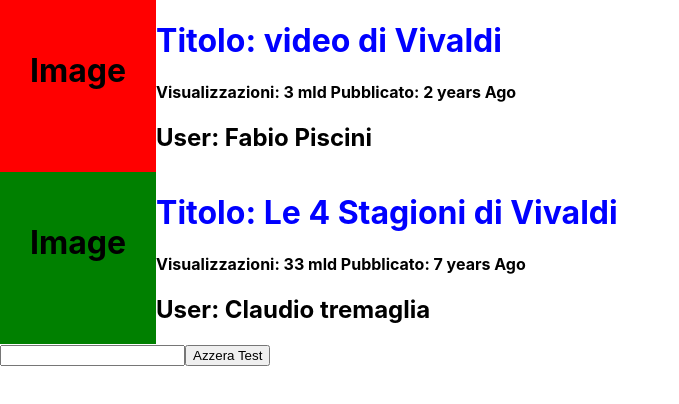
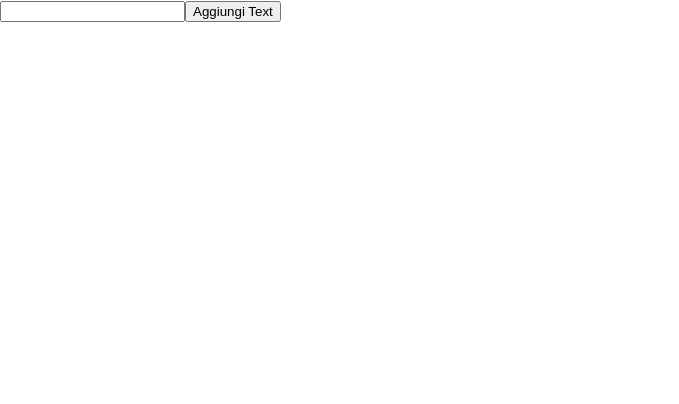
Before and after one commit to fabioPsc/app-react, a React (Create React App) app: page / in a window 1280 px wide. Shown: the top 404 px of the page, without its empty margins (0-679 px from the left). Built offline with nearby package versions, Linux system fonts and the light colour scheme.

Commit message:
todo app applòicazione con la pulizia del testo, setText (), pulisce input

```diff
--- a/src/App.js
+++ b/src/App.js
@@ -3,23 +3,35 @@ import './App.css';
 /* import VideoText from './VideoText'; */
 //CONCETTO DI STATE
 import {useState} from 'react';
-import VideoText from './VideoText';
+/* import VideoText from './VideoText'; */
 
 function App() {
-  const [text, setText] = useState("")
+  const [text, setText] = useState("");
+  const [textList, setTextList]=useState([])
   // evento Target
   const onChangeHandler=(e)=>{
     setText(e.target.value)
     console.log(e.target.value)
   }
-
+  // crea un array di elementi
+  const addTextHandler=()=>{
+    /* console.log('aggiungi text') */
+    setTextList([...textList, text]);
+    setText("")
+    // 1. ...textList => copia l'array attuale
+    // 2. text => aggiunge text a textList
+  }
   return (
     <div className="App">
-      <VideoText title="video di Vivaldi" views="3 mld" published="2 years Ago" user="Fabio Piscini" color="red"/>
-      <VideoText title="Le 4 Stagioni di Vivaldi" views="33 mld" published="7 years Ago" user="Claudio tremaglia" color="green"/>
+
       <input type="text" onChange={onChangeHandler} value={text} />
-      {text}
-      <button onClick={()=>setText("")} >Azzera Test</button>
+
+      <button onClick={addTextHandler} >Aggiungi Text</button>
+      <ul>
+        {textList.map(function(text){
+          return <li> {text} </li>
+        })}
+      </ul>
     </div>
     );
   }
```
